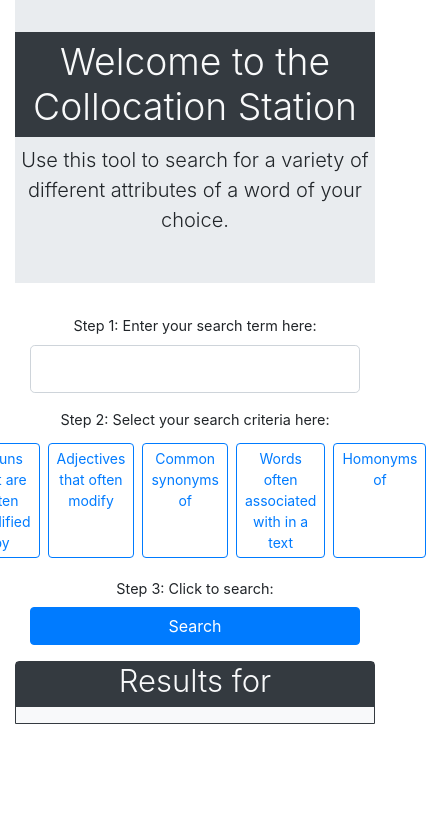
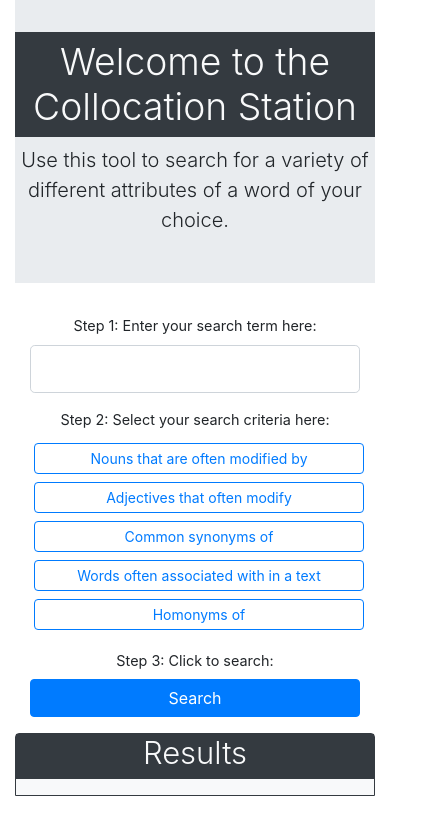
Before and after one commit to cmstorrsfox/lexicalists, a React (Create React App) app: page / in a window 390 px wide. Shown: the top 834 px of the page, 430 px wide, since content can reach past the window. Built offline with nearby package versions, Linux system fonts and the light colour scheme.

Commit message:
scaling adjusted to fit mobile

```diff
--- a/src/Components/App/App.js
+++ b/src/Components/App/App.js
@@ -7,10 +7,6 @@ import '../../custom.scss';
 import Container from 'react-bootstrap/Container';
 import Jumbotron from 'react-bootstrap/Jumbotron';
 
-
-// variables for DataMuse
-//const corsAnywhere = 'https://cors-anywhere.herokuapp.com/';
-//const accessURL = 'https://api.datamuse.com/words?';
 
 class App extends React.Component {
   constructor(props) {
--- a/src/Components/SearchBar/SearchBar.js
+++ b/src/Components/SearchBar/SearchBar.js
@@ -67,13 +67,14 @@ class SearchBar extends React.Component {
                         </Form.Row>
                     </Form.Group>
                 </Form>
+                <Form>
                     <Form.Group controlId="parameterSelector">
                         <Form.Row xs={12}>
                             <Col xs={12} md={4} lg={3} className="my-auto d-flex justify-content-md-start justify-content-center">
                                 <Form.Label className="step-label">Step 2: Select your search criteria here:</Form.Label>
                             </Col>
                             <Col xs={12} md={8} lg={9} className="my-auto d-flex justify-content-md-start justify-content-center">
-                            <ToggleButtonGroup type="radio" name="query">
+                                <ToggleButtonGroup type="radio" name="query" vertical className="mx-auto w-100">
                                     <ToggleButton value={'rel_jja='} onClick={this.handleParameterChange} variant="outline-primary" className="select-button rounded-top rounded-bottom m-1" size="sm">Nouns that are often modified by {this.state.term}</ToggleButton>
                                     <ToggleButton value={'rel_jjb='} onClick={this.handleParameterChange} variant="outline-primary" className="select-button rounded-top rounded-bottom m-1"size="sm">Adjectives that often modify {this.state.term}</ToggleButton>
                                     <ToggleButton value={'rel_syn='} onClick={this.handleParameterChange} variant="outline-primary" className="select-button rounded-top rounded-bottom m-1"size="sm">Common synonyms of {this.state.term}</ToggleButton>
@@ -83,6 +84,7 @@ class SearchBar extends React.Component {
                             </Col>
                         </Form.Row>
                     </Form.Group>
+                </Form>
                 <Form onSubmit={this.handleSubmit}>
                     <Form.Row xs={12}>
                         <Col xs={12} md={4} lg={3} className="my-auto d-flex justify-content-md-start justify-content-center">
--- a/src/Components/SearchResults/SearchResults.js
+++ b/src/Components/SearchResults/SearchResults.js
@@ -12,7 +12,7 @@ class SearchResults extends React.Component {
         return (
             <Container fluid className="results-container mt-3 bg-light border border-dark rounded-top">
                 <Row xs={12} lg={12} className="bg-dark">
-                    <h1 className="results-title display-2 text-light mx-auto">Results for {this.props.term}</h1>
+                    <h1 className="results-title display-2 text-light mx-auto">Results</h1>
                 </Row>
                 <Row className="justify-content-center mt-3">
                     <Col xs={12} className="text-primary" id="column-results">
```
Lines whose indentation alone changed are shown as unchanged.
